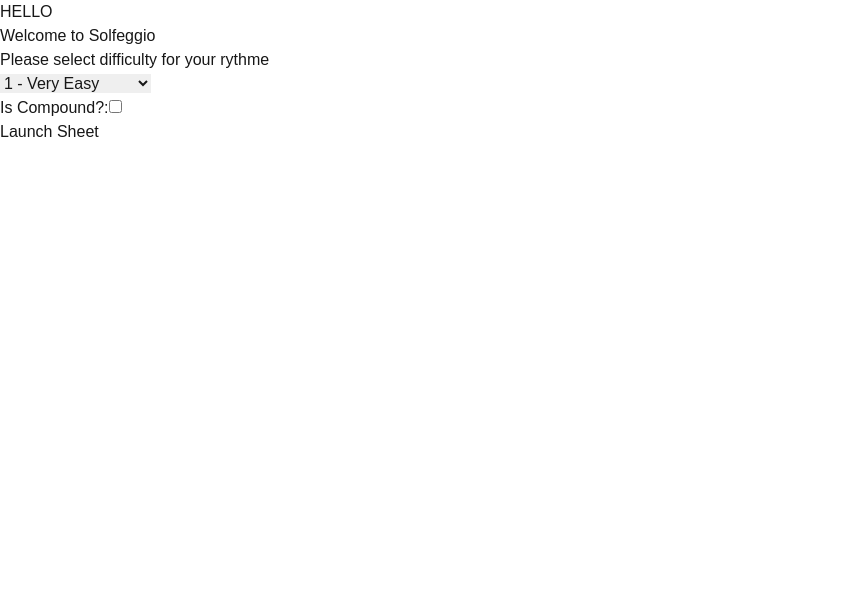
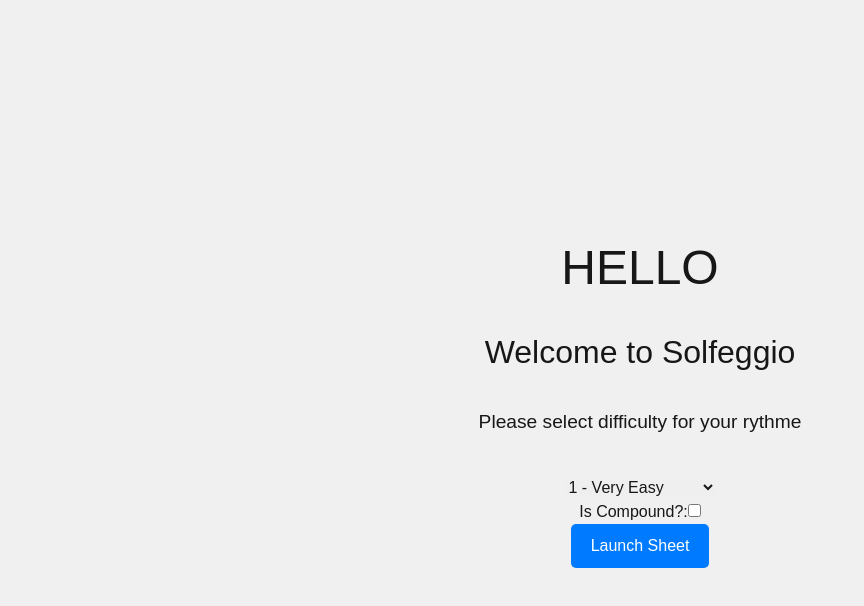
Before and after one commit to Ji-Geiko/Solfeggio, a Next.js app: page / in a window 1280 px wide. Shown: the top 606 px of the page, without its empty margins (0-864 px from the left). Built offline with nearby package versions, Linux system fonts and the light colour scheme.

Commit message:
add page layout and styling; implement client-side rendering with useEffect

```diff
--- /dev/null
+++ b/src/app/page.css
@@ -0,0 +1,40 @@
+.container {
+  display: flex;
+  flex-direction: column;
+  align-items: center;
+  justify-content: center;
+  height: 100vh;
+  text-align: center;
+  background-color: #f0f0f0;
+  padding: 20px;
+}
+
+h1 {
+  font-size: 3em;
+  margin-bottom: 0.5em;
+}
+
+h2 {
+  font-size: 2em;
+  margin-bottom: 1em;
+}
+
+p {
+  font-size: 1.2em;
+  margin-bottom: 2em;
+}
+
+button {
+  padding: 10px 20px;
+  font-size: 1em;
+  cursor: pointer;
+  background-color: #007bff;
+  color: white;
+  border: none;
+  border-radius: 5px;
+  transition: background-color 0.3s;
+}
+
+button:hover {
+  background-color: #0056b3;
+}
--- a/src/app/page.tsx
+++ b/src/app/page.tsx
@@ -1,17 +1,29 @@
 'use client'
 
-import { useState } from "react";
+import { useEffect, useState } from "react";
 import { DifficultySelector } from "../component/home/difficultySelector";
 import { SheetLauncher } from "../component/home/sheetLauncher";
 import { CompoundSelector } from "../component/home/compoundSelector";
+import './page.css'; // Import the CSS file
 
 export default function Home() {
 
   const [difficulty, setDifficulty] = useState('1');
   const [compound, setCompound] = useState(false);
 
+  const [isMounted, setIsMounted] = useState(false);
+
+
+  useEffect(() => {
+    setIsMounted(true);
+  }, []);
+
+  if (!isMounted) {
+    return null; // Render nothing on the server
+  }
+
   return (
-    <div>
+    <div className="container">
       <h1>HELLO</h1>
       <h2>Welcome to Solfeggio</h2>
       <p>Please select difficulty for your rythme</p>
```
